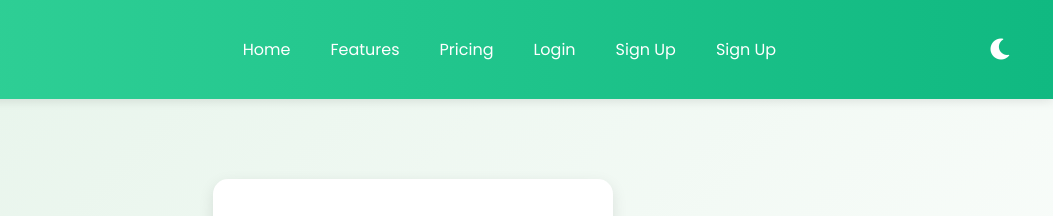
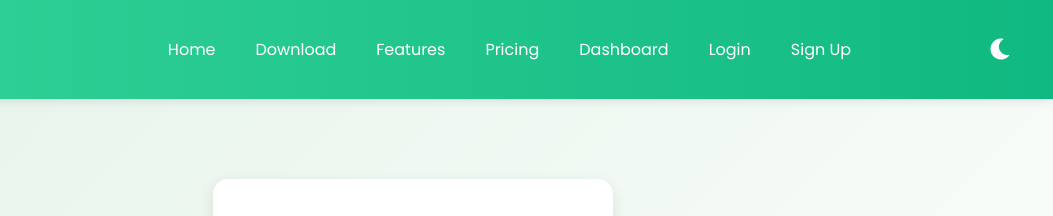
Before and after one commit to lakhderkherachi/Pharmacie, a website: page login.html in a window 1280 px wide. Shown: the top 216 px of the page, 227-1280 px from the left. Drawn offline with Linux system fonts and the light colour scheme.

Commit message:
Add files via upload

```diff
--- a/login.html
+++ b/login.html
@@ -19,11 +19,12 @@
         <nav class="nav-links">
             <ul>
                 <li><a href="index.html">Home</a></li>
+                <li><a href="download.html">Download</a></li>
                 <li><a href="features.html">Features</a></li>
                 <li><a href="pricing.html">Pricing</a></li>
+                <li><a href="dashboard.html">Dashboard</a></li>
                 <li><a href="login.html">Login</a></li>
                 <li><a href="signup.html">Sign Up</a></li>
-                 <li><a href="download.html">Sign Up</a></li>
             </ul>
         </nav>
         <div class="header-actions">
```
Also changed, not shown: dashboard.html (+1 -1 lines), download.html (+2 -1 lines), features.html (+2 -1 lines), pricing.html (+2 -1 lines), signup.html (+2 -1 lines).
